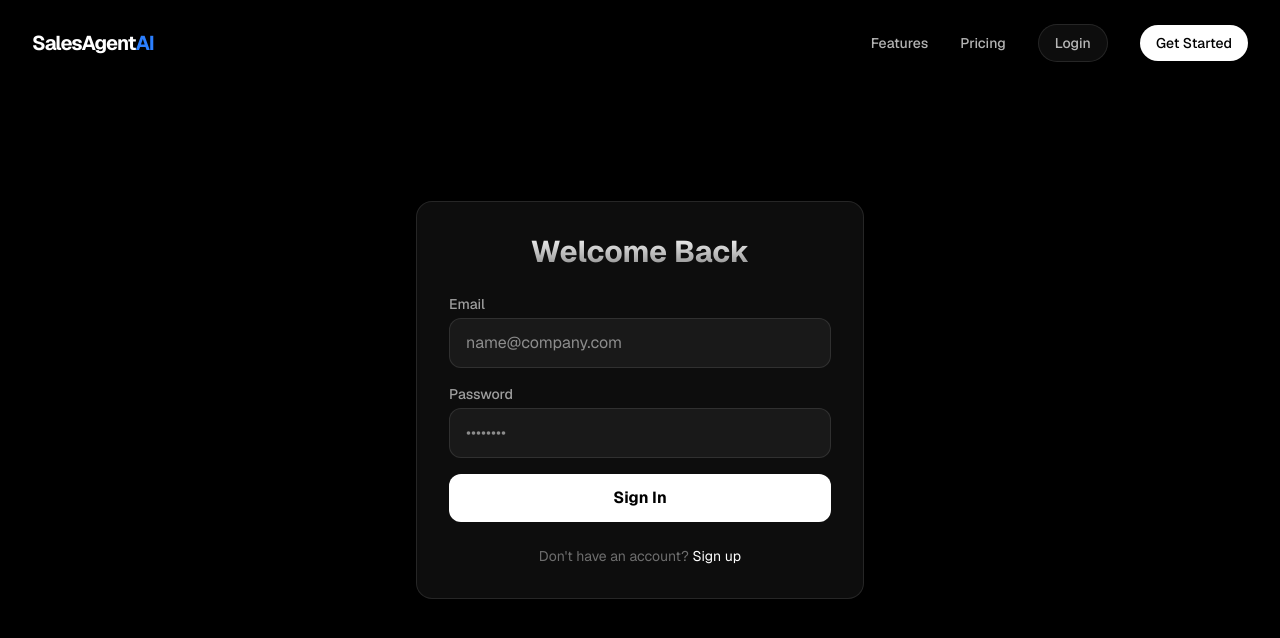
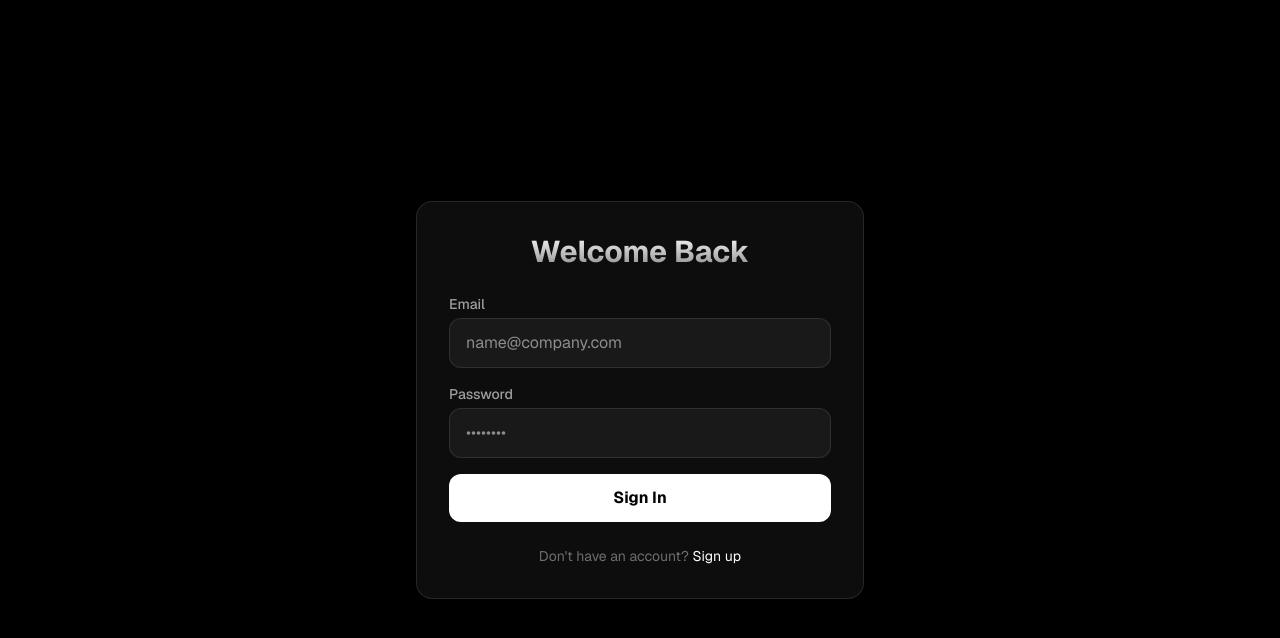
Before and after one commit to Xerox563/ClosrAI, a Next.js app in the folder frontend/: page /login in a window 1280 px wide. Shown: the top 638 px of the page. Built offline with nearby package versions, Linux system fonts and the light colour scheme; no server answers.

Commit message:
[FIX] fixed dashboard layout visibility and added dummy leads

```diff
--- a/frontend/src/app/layout.tsx
+++ b/frontend/src/app/layout.tsx
@@ -26,7 +26,6 @@ export default function RootLayout({
   return (
     <html lang="en" className={`${geistSans.variable} ${geistMono.variable} dark`}>
       <body className="bg-black text-white antialiased">
-        <Navbar />
         {children}
       </body>
     </html>
--- a/frontend/src/app/page.tsx
+++ b/frontend/src/app/page.tsx
@@ -1,8 +1,10 @@
 import { Hero } from "@/components/home/Hero";
+import { Navbar } from "@/components/layout/Navbar";
 
 export default function Home() {
   return (
     <main className="flex flex-col min-h-screen">
+      <Navbar />
       <Hero />
     </main>
   );
```
Also changed, not shown: 1 other file (tests, documents, lock files or other folders).
